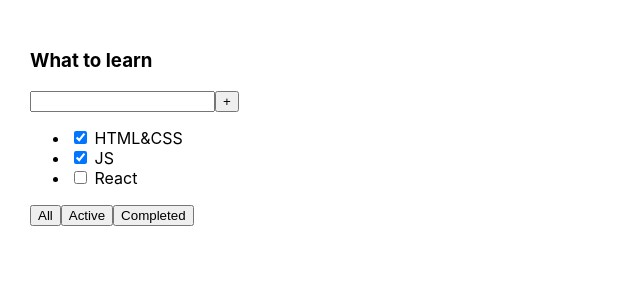
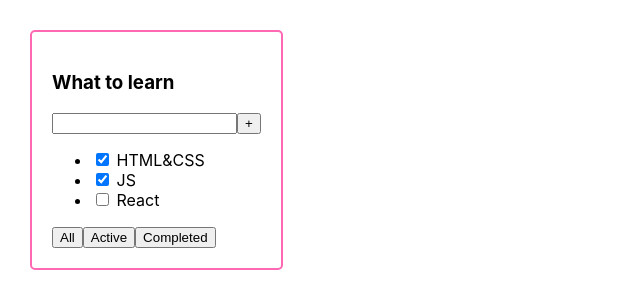
Before and after one commit to vbsm11/todolist-comeback, a React (Create React App) app: page / in a window 1280 px wide. Shown: the top 308 px of the page, without its empty margins (0-640 px from the left). Built offline with nearby package versions, Linux system fonts and the light colour scheme.

Commit message:
Create TodoList component.

```diff
--- a/src/App.css
+++ b/src/App.css
@@ -6,3 +6,9 @@
 .App > div {
   margin-right: 50px;
 }
+
+.todolist {
+  border: 2px solid hotpink;
+  border-radius: 5px;
+  padding: 20px;
+}
--- a/src/App.tsx
+++ b/src/App.tsx
@@ -1,26 +1,22 @@
 import React from 'react';
 import './App.css';
+import TodoList from './TodoList';
+
+// create
+// read
+// update
+// delete
+
+// CRUD operations
+
 
 function App() {
+
+    // JSX
+
     return (
         <div className="App">
-            <div>
-                <h3>What to learn</h3>
-                <div>
-                    <input/>
-                    <button>+</button>
-                </div>
-                <ul>
-                    <li><input type="checkbox" checked={true}/> <span>HTML&CSS</span></li>
-                    <li><input type="checkbox" checked={true}/> <span>JS</span></li>
-                    <li><input type="checkbox" checked={false}/> <span>React</span></li>
-                </ul>
-                <div>
-                    <button>All</button>
-                    <button>Active</button>
-                    <button>Completed</button>
-                </div>
-            </div>
+            <TodoList/>
         </div>
     );
 }
--- /dev/null
+++ b/src/TodoList.tsx
@@ -0,0 +1,25 @@
+import React from 'react';
+
+const TodoList = () => {
+    return (
+        <div className = 'todolist'>
+            <h3>What to learn</h3>
+            <div>
+                <input/>
+                <button>+</button>
+            </div>
+            <ul>
+                <li><input type="checkbox" checked={true}/> <span>HTML&CSS</span></li>
+                <li><input type="checkbox" checked={true}/> <span>JS</span></li>
+                <li><input type="checkbox" checked={false}/> <span>React</span></li>
+            </ul>
+            <div>
+                <button>All</button>
+                <button>Active</button>
+                <button>Completed</button>
+            </div>
+        </div>
+    );
+};
+
+export default TodoList;
```
